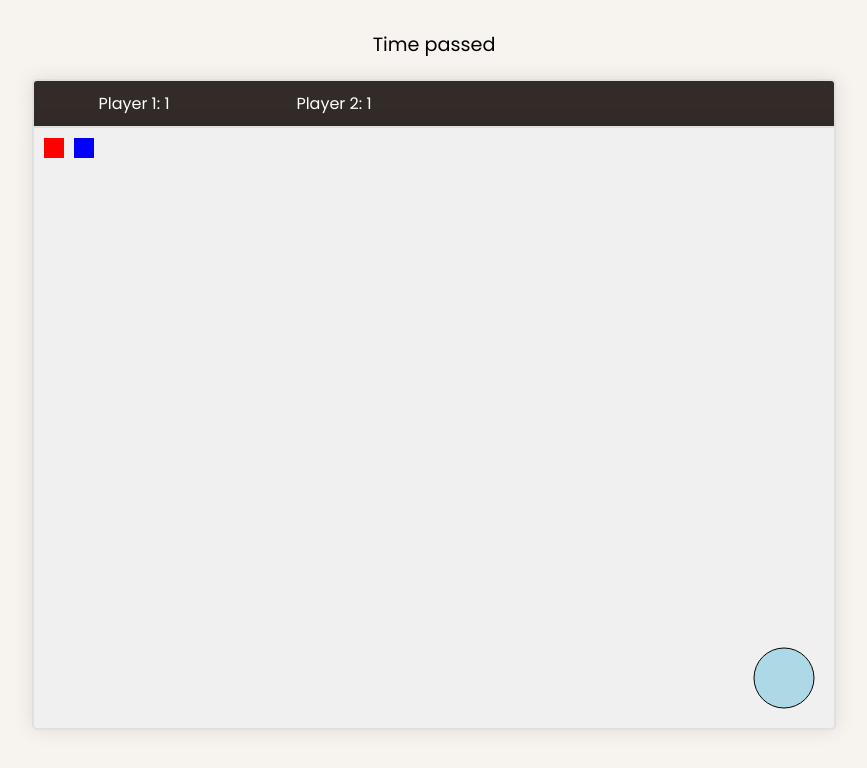
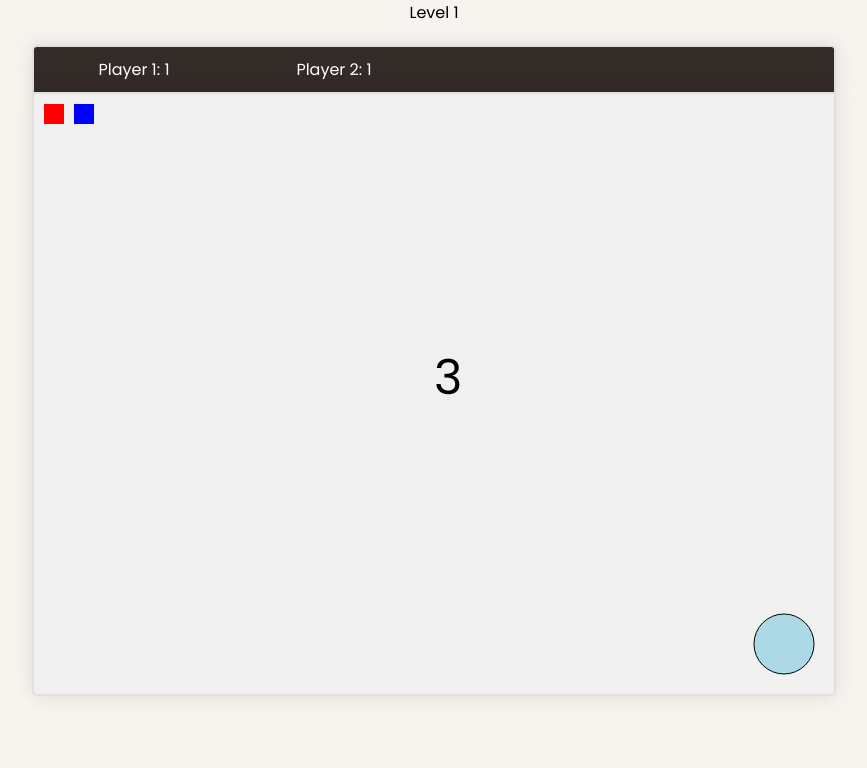
Before and after one commit to adamdienes/escape-this-js-game, a plain HTML site: page index.html in a window 1280 px wide. Both pictures are taken after a click on the button "2 Players". Shown: the whole page, without its empty margins (206-1073 px from the left). Drawn offline with Linux system fonts and the light colour scheme.

Commit message:
Add sounds, level indicator

```diff
--- a/index.html
+++ b/index.html
@@ -4,6 +4,7 @@
         <meta charset="UTF-8" />
         <meta name="viewport" content="width=device-width, initial-scale=1.0" />
         <title>Multiplayer Game</title>
+        <link rel="icon" type="image/png" href="assets/images/favicon.png" />
         <link rel="stylesheet" href="css/style.css" />
         <link
             href="https://fonts.googleapis.com/css?family=Poppins"
@@ -36,7 +37,7 @@
 
         <!-- Game Screen -->
         <div id="gameScreen" style="display: none">
-            <div id="clock">Time passed</div>
+            <div id="level">Level 1</div>
             <div id="scoreBoard">
                 <div id="player1Score">Player 1: 0</div>
                 <div id="player2Score">Player 2: 0</div>
--- a/js/game.js
+++ b/js/game.js
@@ -6,7 +6,7 @@ const player2Score = document.getElementById("player2Score");
 const player3Score = document.getElementById("player3Score");
 const player4Score = document.getElementById("player4Score");
 
-const clock = document.getElementById("clock");
+const levelIndicator = document.getElementById("level");
 
 const TILE_SIZE = 50;
 const PLAYER_SIZE = 20;
@@ -22,6 +22,25 @@ let scores = [0, 0, 0, 0];
 
 let levelsData = [];
 let currentLevel = 1;
+
+// Audio elements
+const backgroundMusic = new Audio("assets/sounds/background-music.mp3");
+const exitReachedSound = new Audio("assets/sounds/exit-reached.mp3");
+const newLevelSound = new Audio("assets/sounds/new-level.mp3");
+
+backgroundMusic.loop = true;
+
+function playBackgroundMusic() {
+    backgroundMusic.play().catch((error) => {
+        console.error("Failed to play background music:", error);
+    });
+}
+
+// Wait for user interaction before playing the music
+document.addEventListener("click", function handleInteraction() {
+    playBackgroundMusic();
+    document.removeEventListener("click", handleInteraction);
+});
 
 document.querySelectorAll(".playerSelectButton").forEach((button) => {
     button.addEventListener("click", () => {
@@ -123,7 +142,13 @@ function draw() {
 }
 
 function nextLevel() {
+    if (currentLevel > 0) {
+        newLevelSound.play();
+    }
+
     currentLevel++;
+    levelIndicator.textContent = `Level ${currentLevel}`;
+
     resetLevel();
     createWalls();
     resetPlayers();
@@ -147,12 +172,10 @@ function resetLevel() {
 }
 
 async function loadLevels() {
-    // Fetch the levels data from levels.json
-    fetch("../assets/levels.json")
-        .then((response) => response.json())
-        .then((data) => console.log(data))
-        .catch((error) => console.log(error));
-
+    // Be aware for CORS policy
+    const response = await fetch("assets/levels.json").then((res) =>
+        res.json()
+    );
     levelsData = response.levels;
     createWalls();
 }
@@ -221,5 +244,3 @@ function init() {
 window.addEventListener("load", () => {
     loadLevels();
 });
-
-init();
--- a/js/player.js
+++ b/js/player.js
@@ -51,6 +51,7 @@ class Player {
             this.dx = 0;
             this.dy = 0;
             this.scorePlayer();
+            exitReachedSound.play();
         }
     }
 
```
Also changed, not shown: assets/images/favicon.png (added), 4 other files.
